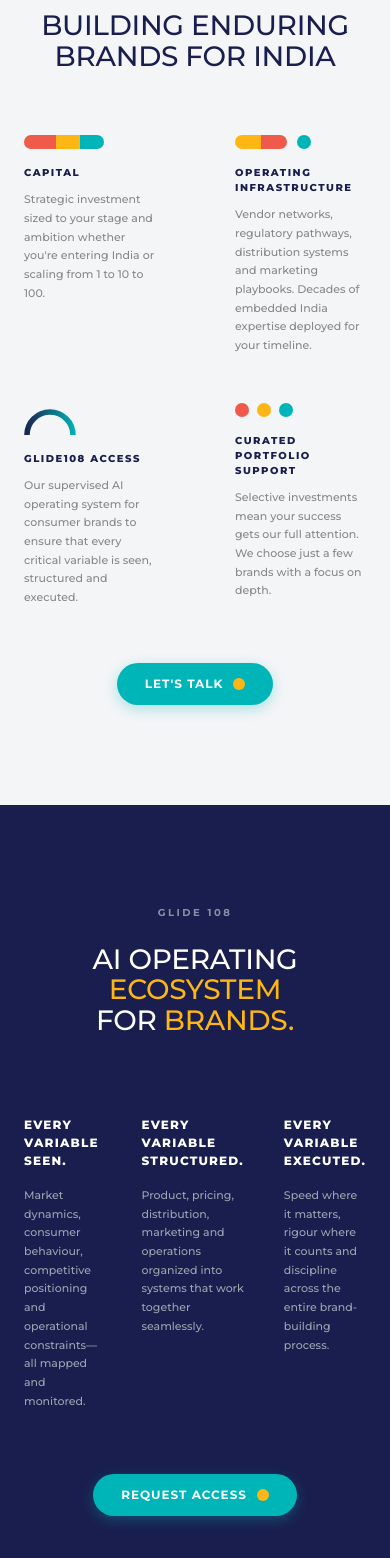
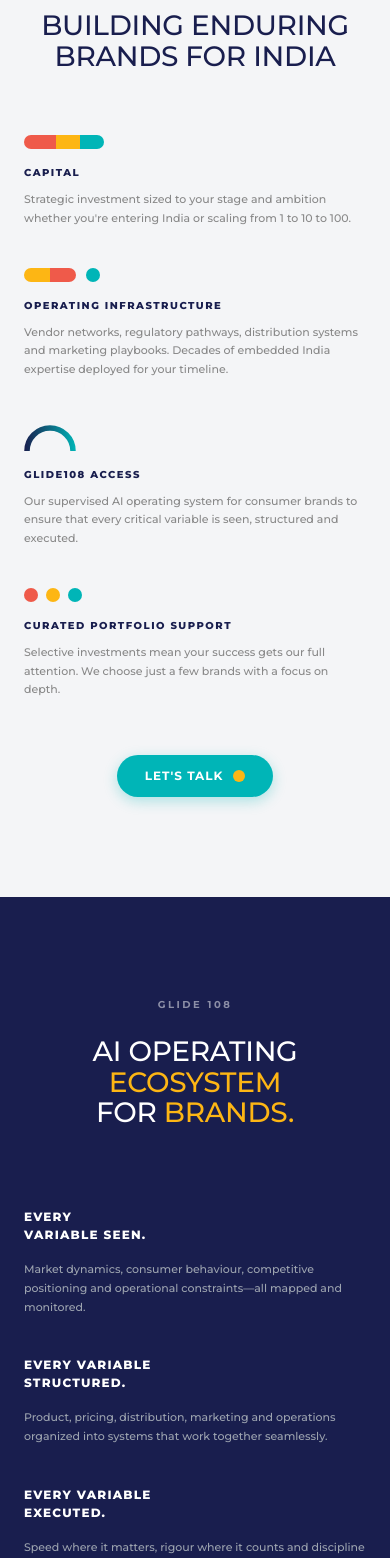
Before and after one commit to holistiqueteam-bit/Glide-new-site, a React (Vite) app: page / in a window 390 px wide. Shown: the part 2700-4258 px from the top of the page. Built offline with nearby package versions, Linux system fonts and the light colour scheme.

Commit message:
Optimize-founders-grid-to-stack-vertically-on-mobile

```diff
--- a/src/pages/Home.tsx
+++ b/src/pages/Home.tsx
@@ -624,7 +624,7 @@
             whileInView="visible"
             viewport={{ once: true }}
             variants={staggerContainer}
-            style={{ display: 'grid', gridTemplateColumns: '1fr 1fr', gap: '48px 80px', maxWidth: '800px', margin: '0 auto 56px' }}
+            className="grid grid-cols-1 md:grid-cols-2 gap-10 md:gap-x-[80px] md:gap-y-[48px] max-w-[800px] mx-auto mb-14"
           >
 
             {/* Capital */}
@@ -785,7 +785,7 @@
             whileInView="visible"
             viewport={{ once: true }}
             variants={staggerContainer}
-            style={{ display: 'grid', gridTemplateColumns: 'repeat(3, 1fr)', gap: '40px', marginBottom: '64px' }}
+            className="grid grid-cols-1 md:grid-cols-3 gap-10 mb-16"
           >
             {[
               {
@@ -893,7 +893,7 @@
             whileInView="visible"
             viewport={{ once: true }}
             variants={staggerContainer}
-            style={{ display: 'grid', gridTemplateColumns: '1fr 1fr', gap: '64px' }}
+            className="grid grid-cols-1 md:grid-cols-2 gap-10 md:gap-16"
           >
             {[
               {
```
